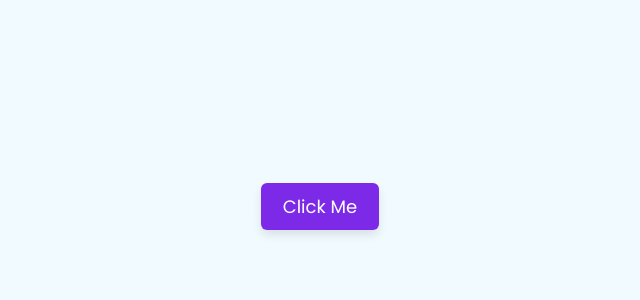
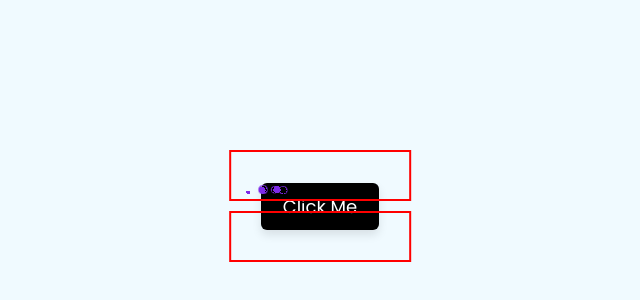
Before and after one commit to kdrbipul/click_button-animate, a plain HTML site: page index.html in a window 1280 px wide. Shown: the part 194-494 px from the top of the page, without its empty margins (320-960 px from the left). Drawn offline with Linux system fonts and the light colour scheme; a web font is replaced by a local one.

Commit message:
circle add

```diff
--- a/style.css
+++ b/style.css
@@ -20,12 +20,40 @@ body{
 .button{
     position: relative;
     padding: 10px 22px;
-    background-color: #7d2ae8;
+    /* background-color: #7d2ae8; */
+    background-color: black;
     border-radius: 6px;
     color: #fff;
     border: none;
     font-size: 18px;
     font-weight: 400;
     cursor: pointer;
+    transition: transform 0.2s ease;
     box-shadow: 0 5px 10px rgba(0,0,0,0.1);
 }
+
+.button:active{
+    transform: scale(0.96);
+}
+
+.button::before,
+.button::after{
+    content: '';
+    position: absolute;
+    height: 100%;
+    width: 150%;
+    left: 50%;
+    transform: translateX(-50%);
+    border: 2px solid red;
+    background-repeat: no-repeat;
+}
+
+.button::before{
+    top: -70%;
+    background-image: radial-gradient(circle, #7d2ae8 20%, transparent 20%),radial-gradient(circle, transparent 20%, #7d2ae8 20%, transparent 30%),radial-gradient(circle, #7d2ae8 20%, transparent 20%),radial-gradient(circle, transparent 20%, #7d2ae8 20%, transparent 30%),radial-gradient(circle, #7d2ae8 20%, transparent 20%),radial-gradient(circle, transparent 20%, #7d2ae8 20%, transparent 30%),radial-gradient(circle, #7d2ae8 20%, transparent 20%);
+    background-size: 10% 10%, 20% 20%,18% 18%,15% 20%,20% 20%,18% 18%;
+    background-position: 5% 90%, 10% 90%,10% 90%,20% 90%,20% 90%, 25% 90%;
+}
+.button::after{
+    bottom: -70%;
+}
```
